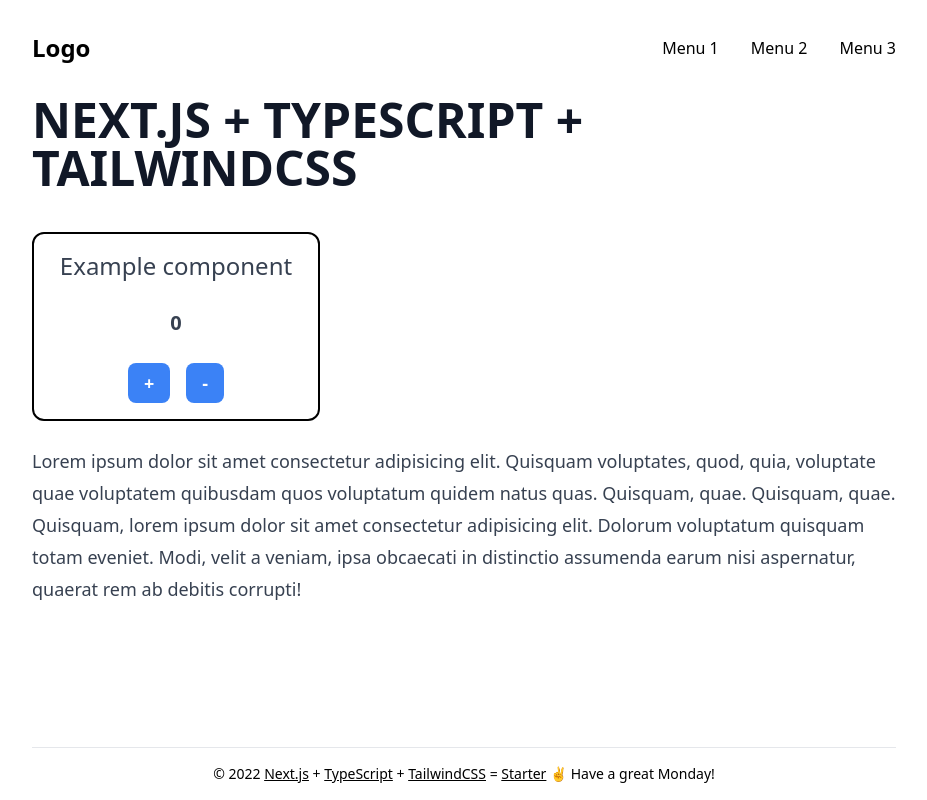
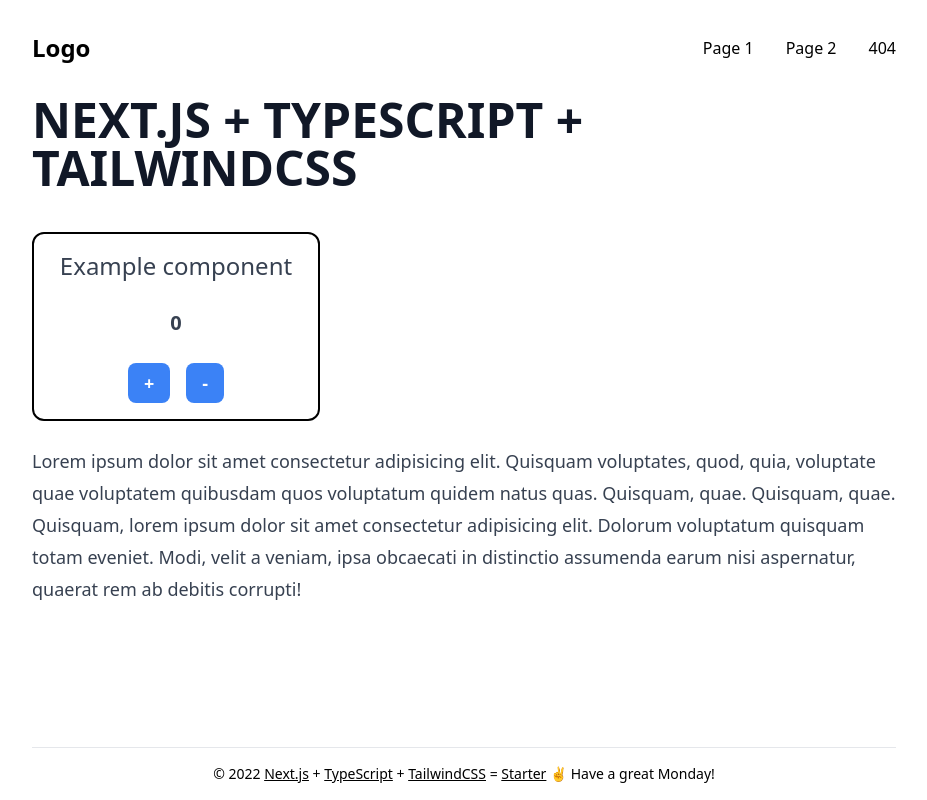
Before and after one commit to aleksa-codes/typescript-next-tailwind-starter, a Next.js app: page / in a window 1280 px wide. Shown: the whole page, without its empty margins (176-1103 px from the left). Built offline with nearby package versions, Linux system fonts and the light colour scheme.

Commit message:
Fix: pages example

```diff
--- a/src/components/Header.tsx
+++ b/src/components/Header.tsx
@@ -4,16 +4,16 @@
 
 const navItems = [
   {
-    href: '/menu1',
-    label: 'Menu 1'
+    href: '/page1',
+    label: 'Page 1'
   },
   {
-    href: '/menu2',
-    label: 'Menu 2'
+    href: '/page2',
+    label: 'Page 2'
   },
   {
-    href: '/menu3',
-    label: 'Menu 3'
+    href: '/page3',
+    label: '404'
   }
 ];
 
--- /dev/null
+++ b/src/pages/page1.tsx
@@ -0,0 +1,11 @@
+import type { NextPage } from 'next';
+
+const Page1: NextPage = () => {
+  return (
+    <div>
+      <h1>Page 1</h1>
+    </div>
+  );
+};
+
+export default Page1;
--- /dev/null
+++ b/src/pages/page2.tsx
@@ -0,0 +1,11 @@
+import type { NextPage } from 'next';
+
+const Page2: NextPage = () => {
+  return (
+    <div>
+      <h1>Page 2</h1>
+    </div>
+  );
+};
+
+export default Page2;
```
